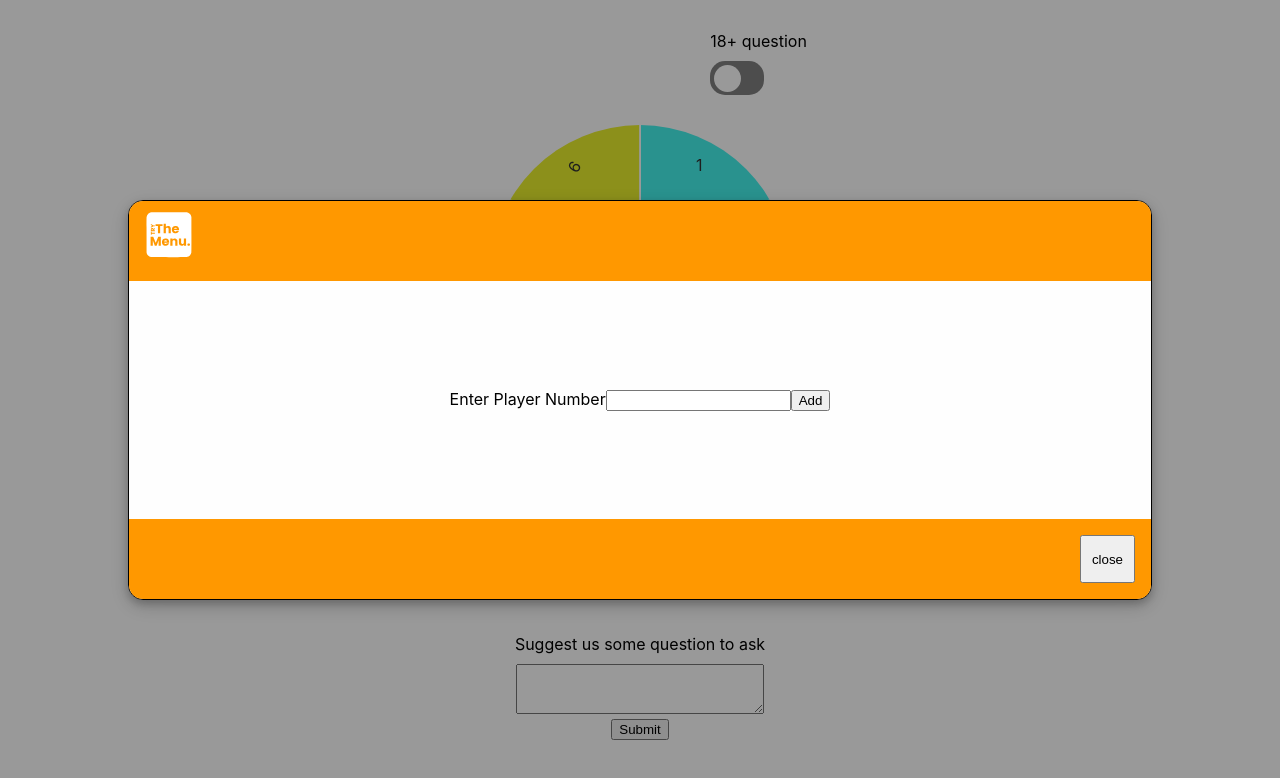
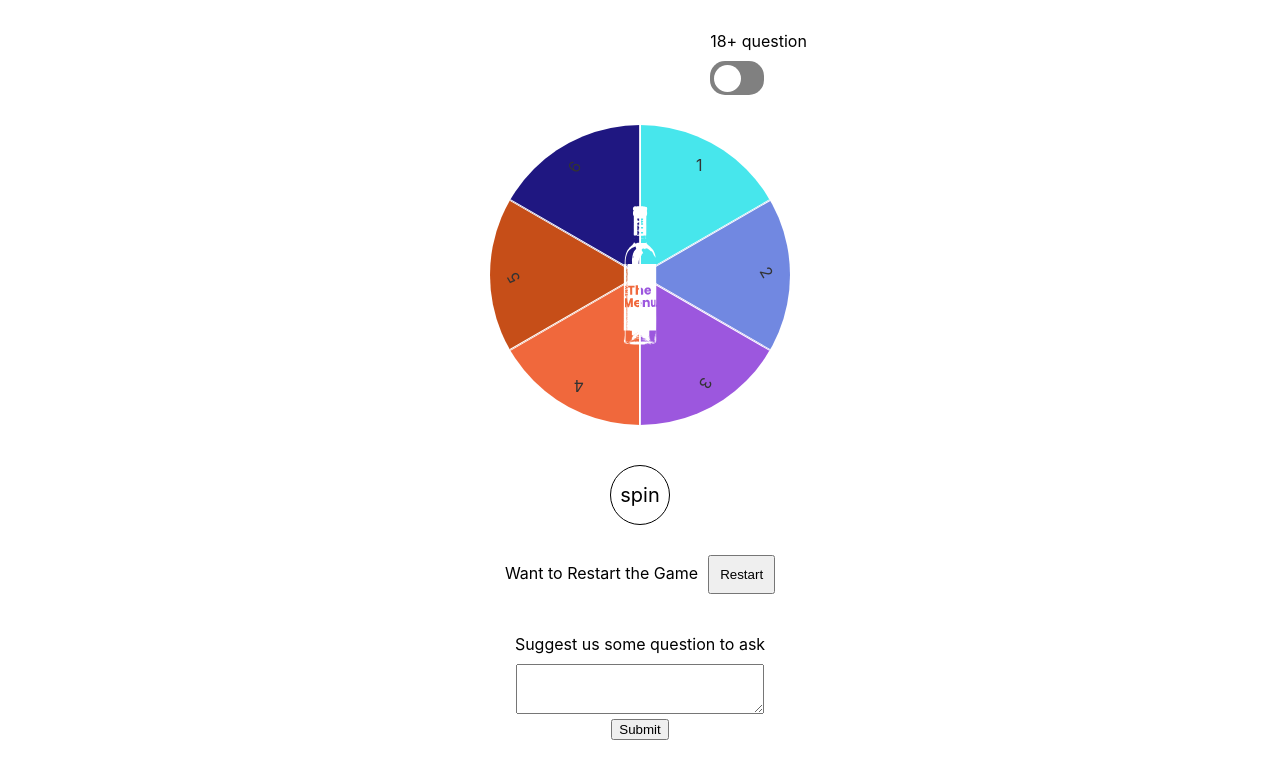
Before and after one commit to Bijoy-cloud/truth-dare, a React (Create React App) app: page / in a window 1280 px wide. Shown: the top 778 px of the page. Built offline with nearby package versions, Linux system fonts and the light colour scheme.

Commit message:
unnecessary input modal deleted

```diff
--- a/src/App.js
+++ b/src/App.js
@@ -5,17 +5,15 @@ import Board from "./component/Board/board";
 import PopUpModal from "./component/PopUpModal/PopUpModal";
 import { data18, data } from "./component/data";
 function App() {
+  const [counter, setCounter] = useState(-1);
   const [checked, setChecked] = useState(false);
-  const [timedelay, setTimedelay] = useState(false);
   const [inputModalShow, setInputModalShow] = useState(false);
   const [modalShow, setModalShow] = useState(false);
   const [playerNumber, setPlayerNumber] = useState("");
   const [deg, setDeg] = useState(0);
   const [user, setUser] = useState(6);
   const [addInput, setAddInput] = useState(false);
-  const [answer, setanswer] = useState("");
-
-  // console.log('random q is',Math.floor(Math.random()*Data.length))
+  const [temparr, settemparr] = useState([]);
 
   let randomize = (arr, n) => {
     for (let i = n - 1; i > 0; i--) {
@@ -23,17 +21,26 @@ function App() {
       [arr[i], arr[j]] = [arr[j], arr[i]];
     }
   };
-  function randomQuestion() {
+
+  useEffect(() => {
     if (checked === false) {
       randomize(data, data.length);
-      console.log("temp is", data);
-      setanswer(data[Math.floor(Math.random() * data.length)]);
-      // console.log("previous question is", q1);
+      settemparr(data);
     } else {
       randomize(data18, data18.length);
-      setanswer(data18[Math.floor(Math.random() * data18.length)]);
+      settemparr(data18);
+    }
+  }, [temparr, checked]);
+
+  function randomQuestion() {
+    if (counter < temparr.length - 1) {
+      setCounter((prev) => prev + 1);
+    } else {
+      settemparr([]);
+      setCounter(0);
     }
   }
+
   function handleAddUser(e) {
     console.log("check");
     e.preventDefault();
@@ -46,8 +53,6 @@ function App() {
     }
   }
   function getRandom(min, max) {
-    min = Math.ceil(min);
-    max = Math.floor(max);
     return Math.floor(Math.random() * (max - min + 1) + min);
   }
 
@@ -77,16 +82,11 @@ function App() {
       }, 2000);
     }
   }
-  useEffect(() => {
-    setTimeout(() => {
-      setInputModalShow(true);
-      setTimedelay(true);
-    });
-  }, [timedelay]);
+
   function feedbackUpload(e) {
     e.preventDefault();
     // let data = e.target[0].value
-    //     fetch('https://example.com/profile', {
+    //     fetch('https://URL', {
     //   method: 'POST',
     //   headers: {
     //     'Content-Type': 'application/json',
@@ -165,10 +165,10 @@ function App() {
         modalContent={
           <>
             <h4>{`player ${playerNumber} tell us`} </h4>
-            <p style={{ display: "block" }}> {answer}</p>
+            <p style={{ display: "block" }}> {temparr[counter]}</p>
           </>
         }
-        answer={answer}
+        answer={temparr[counter]}
         onHide={() => setModalShow(false)}
       />
       <form onSubmit={feedbackUpload} className="feedback">
--- a/src/component/InputModal/InputModal.scoped.css
+++ /dev/null
@@ -1,56 +0,0 @@
-.mymodal{
-    width: 100%;
-    height: 100%;
-    position: fixed;
-    z-index: 1;
-    left: 0;
-    top: 0;
-    display: flex;
-    justify-content: center;
-    align-items: center;
-
-    background-color: rgba(0,0,0,0.4);
-}
-
-.modal{
-    margin: auto;
-  width: 80%;
-  height: 60%;
-  max-height: 400px;
-  background-color: #fefefe;
-  position: relative;
-  border: 1px solid black;
-  box-shadow: 0 4px 8px 0 rgba(0,0,0,0.2),0 6px 20px 0 rgba(0,0,0,0.19);
-  animation: animateModal 0.4s;
-}
-.modal-header{
-    width: 100%;
-    height: 20%;
-    background-color: rgb(255 239 21);
-
-}
-.modal-content-input{
-    width: 100%;
-    height: 60%;
-    display: flex;
-    justify-content: center;
-    align-items: center;
-    background-color: #fefefe;
-}
-.modal-footer{
-    width: 100%;
-    height: 20%;
-    background-color: rgb(255 239 21);
-
-}
-
-@keyframes animateModal {
-    from{
-        top: -300px;
-        opacity: 0;
-    }
-    to{
-        top:0;
-        opacity: 1;
-    }
-}
```
Also changed, not shown: src/component/InputModal/InputModal.js (deleted, +0 -24 lines), 1 other file (tests, documents, lock files or other folders).
